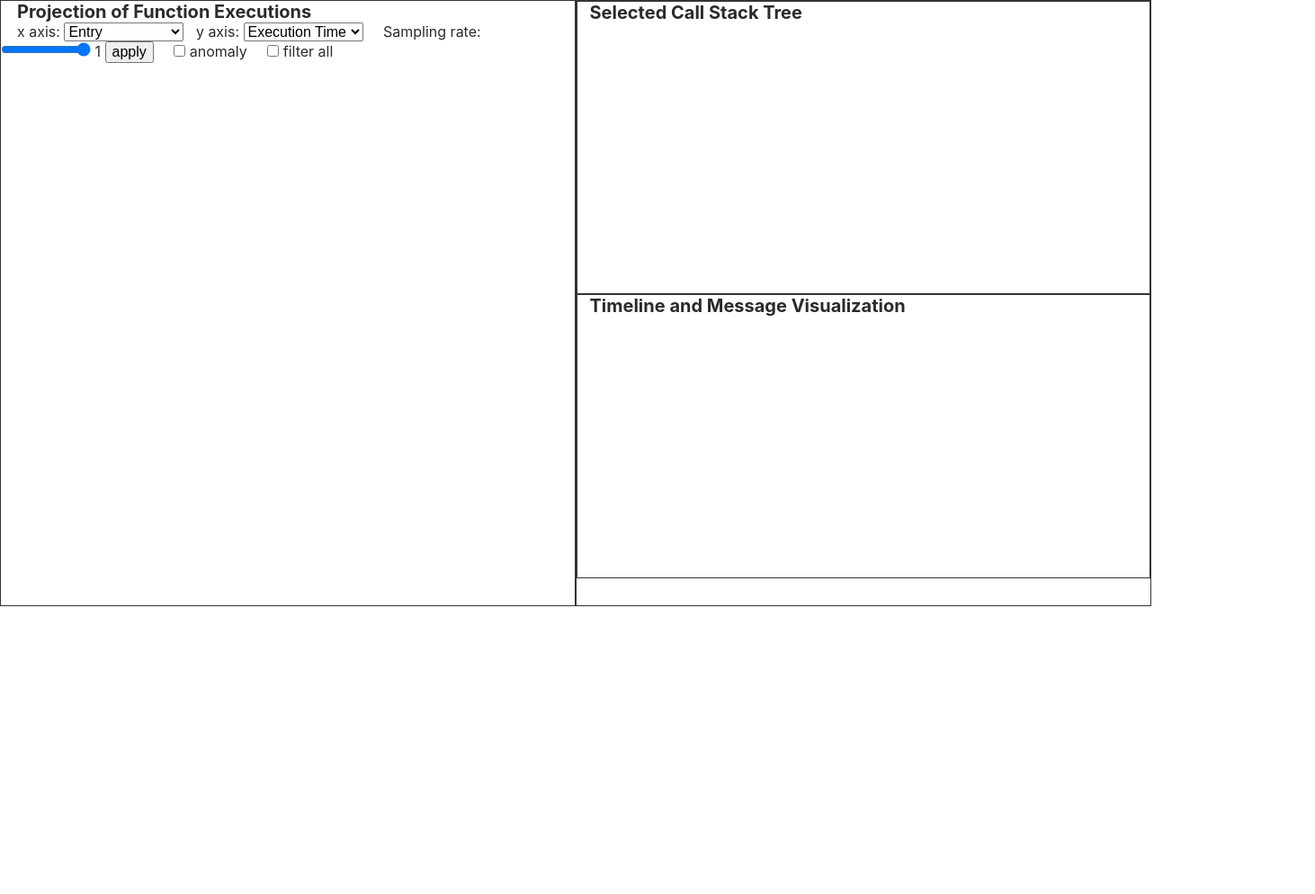
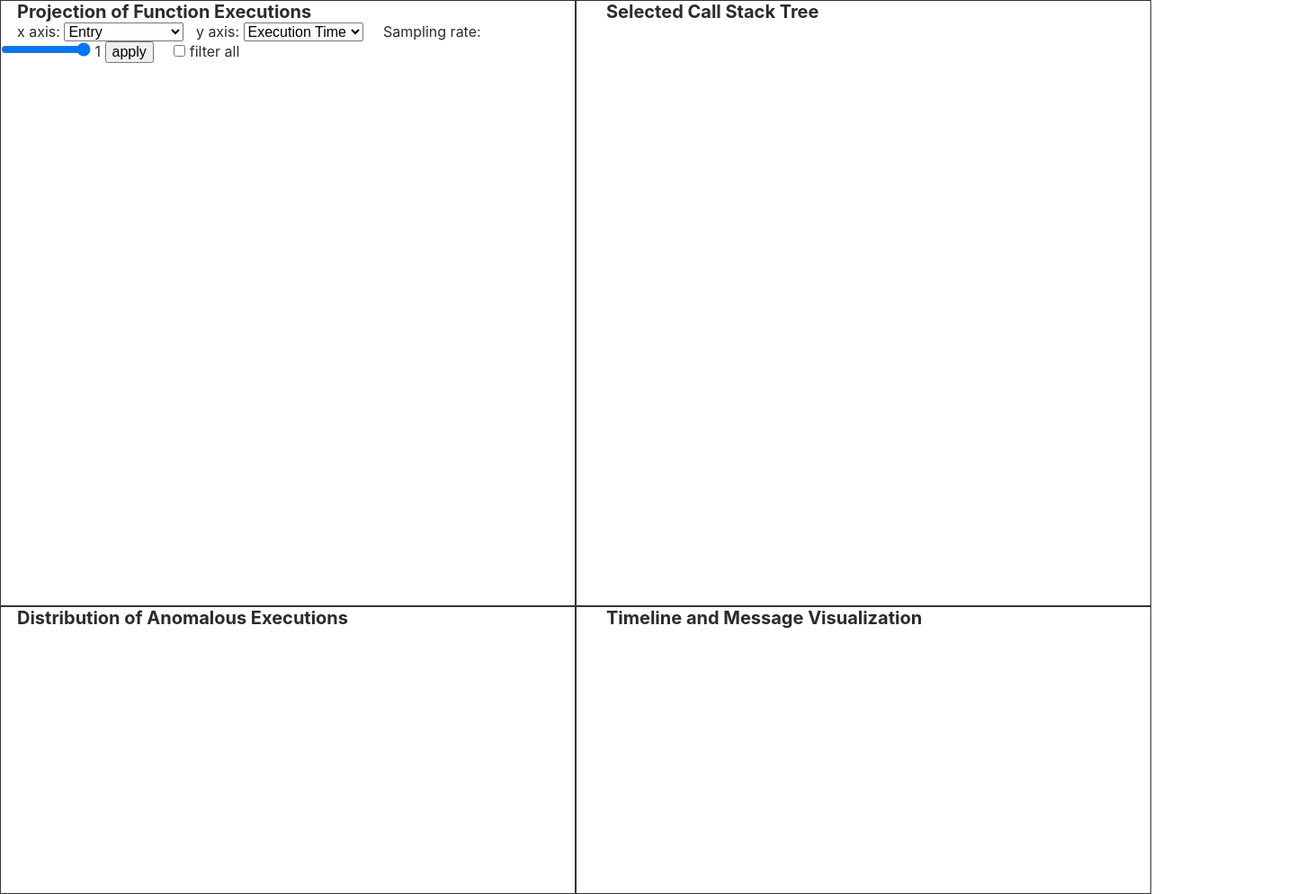
Before and after one commit to CODARcode/ChimbukoVisualization, a plain HTML site: page web/index.html in a window 1280 px wide. Shown: the whole page at 90% size, 1462 px wide, since content can reach past the window. Before the commit the page ends 800 px from the top, so only its background shows below. Drawn offline with Linux system fonts and the light colour scheme; no server answers.

Commit message:
Updated UI layout and CSS

```diff
--- a/web/index.html
+++ b/web/index.html
@@ -45,7 +45,7 @@
                     <span id="srate_val">1</span>
                 </div>
                 <button id="apply" type="button"> apply </button>
-                &nbsp; &nbsp; <input type="checkbox" id="scatter-cbox"> anomaly
+                <!-- &nbsp; &nbsp; <input type="checkbox" id="scatter-cbox"> anomaly -->
                 &nbsp; &nbsp; <input type="checkbox" id="scatter-legend-filter"> filter all
                 <div class="nopadding" style="width: 900px;">
                     <svg id="overview" class="scatterplot"></svg>
@@ -53,14 +53,18 @@
                 </div>
             </div>
             <div class="col-lg-6 well" id = "rightpanel">
-                <div class="row well nopadding">
-                    &nbsp; &nbsp; <b class="title">Selected Call Stack Tree</b>
-                    <svg id="treeview" style = "width: 745;"></svg>
-                </div>
-                <div class="row well nopadding" style="overflow-x: none;">
-                    &nbsp; &nbsp; <b class="title">Timeline and Message Visualization</b>
-                    <svg id="temporalview" style = "width: 745;"></svg>
-                </div>
+                &nbsp; &nbsp; <b class="title">Selected Call Stack Tree</b></br>
+                <svg id="treeview" class='treeview'></svg>
+                <svg id="baselineview" class='baselineview'></svg>
+            </div>
+        </div>
+        <div class="row">
+            <div class="col-lg-6 well nopadding" id = "bottom_leftpanel">
+                &nbsp; &nbsp; <b class="title" >Distribution of Anomalous Executions</b><br/>
+            </div>
+            <div class="col-lg-6 well" id = "bottom_rightpanel">
+                &nbsp; &nbsp; <b class="title">Timeline and Message Visualization</b></br>
+                <svg id="temporalview" style = "width: 745;"></svg>
             </div>
         </div>
     </div>
--- a/web/static/js/styles.css
+++ b/web/static/js/styles.css
@@ -105,3 +105,14 @@ text {
 .sampling-rate-slider {
     width: 100px;
 }
+.treeview{
+    width: 800px;
+    height: 300px;
+}
+.baselineview{
+    width: 800px;
+    height: 300px;
+}
+.baseline_cell {
+    border: 1px solid black;
+}
```
